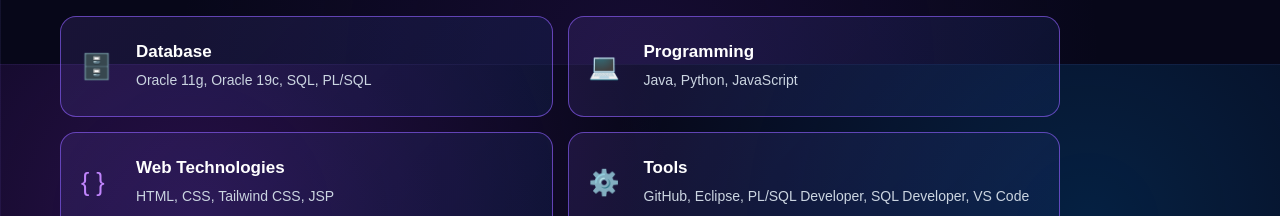
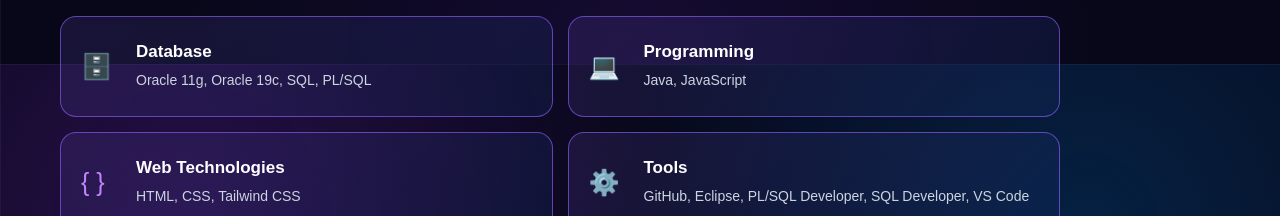
Before and after one commit to vignesh00224/my_portfolio, a plain HTML site: page index.html in a window 1280 px wide. Shown: the part 736-952 px from the top of the page. Drawn offline with Linux system fonts and the light colour scheme.

Commit message:
update 9

```diff
--- a/index.html
+++ b/index.html
@@ -85,7 +85,7 @@
 
             <div class="skill-info">
                 <h3>Programming</h3>
-                <p>Java, Python, JavaScript</p>
+                <p>Java, JavaScript</p>
             </div>
         </div>
 
@@ -95,7 +95,7 @@
 
             <div class="skill-info">
                 <h3>Web Technologies</h3>
-                <p>HTML, CSS, Tailwind CSS, JSP</p>
+                <p>HTML, CSS, Tailwind CSS</p>
             </div>
         </div>
 
```
